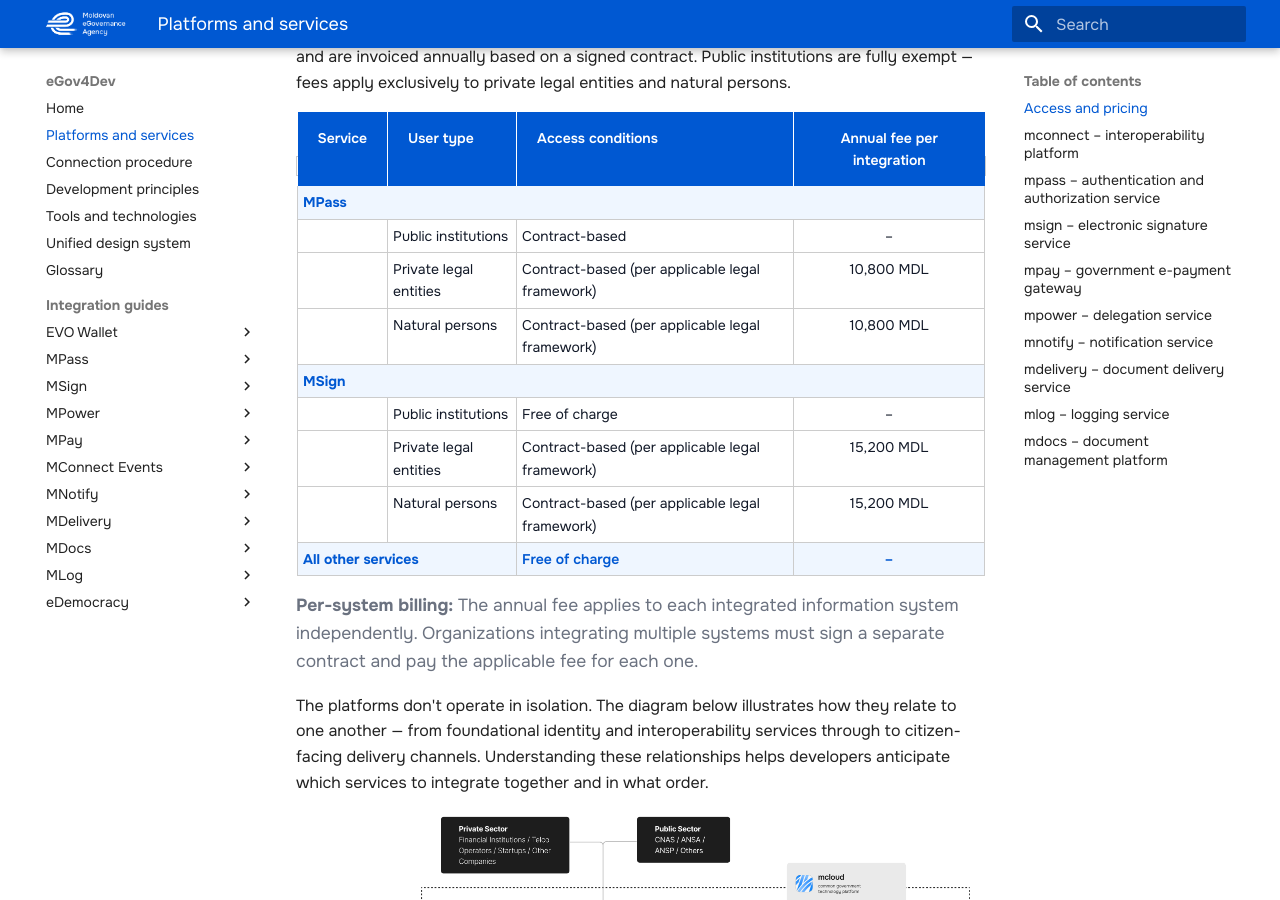
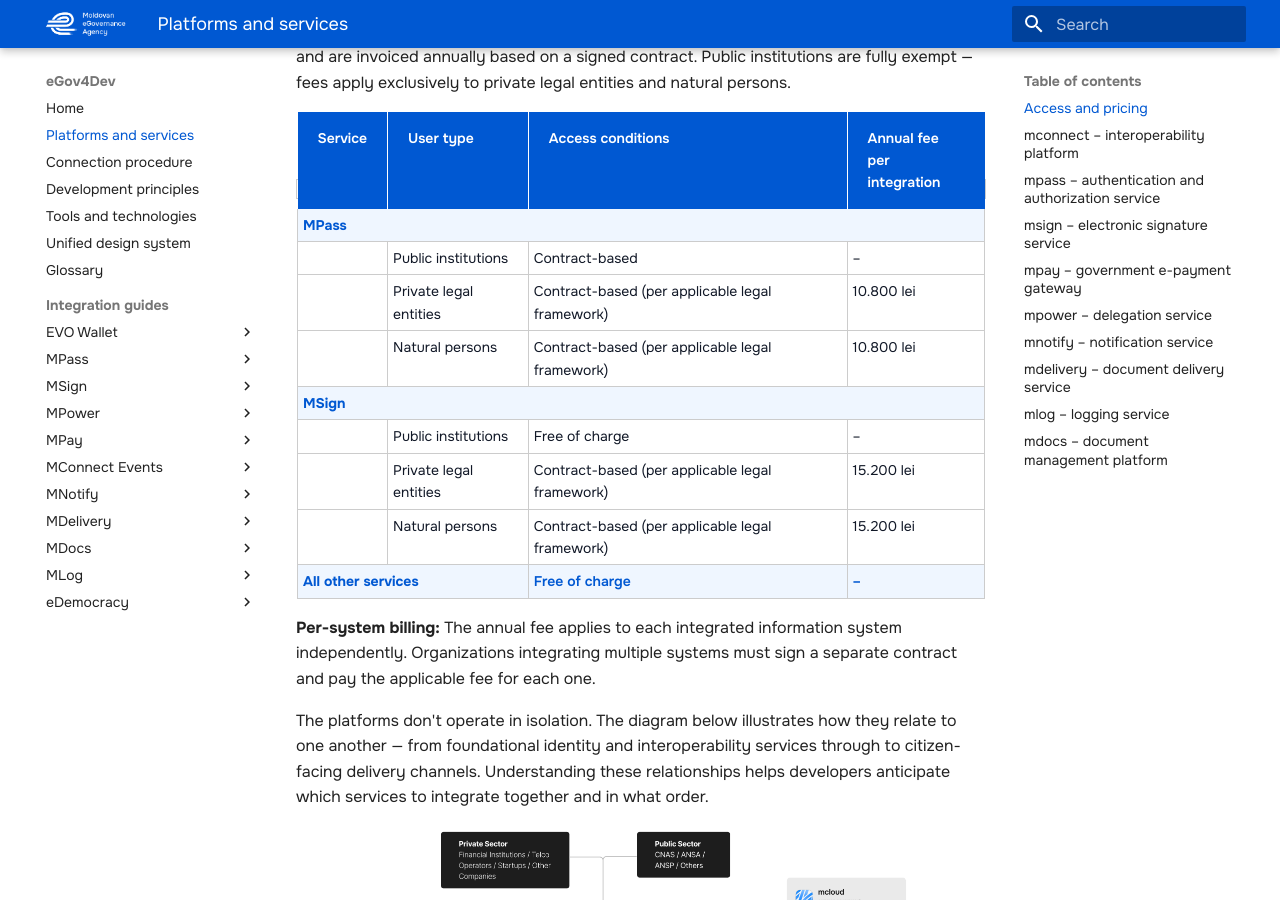
Before and after one commit to egov-moldova/egov4dev, an MkDocs documentation site: the page built from docs/platforms/index.md, in a window 1280 px wide and 900 px high, scrolled down 431 px. Built offline with MkDocs 1.6.1 and Material for MkDocs 9.7.7, drawn with Linux system fonts in a browser that asks for light colours.

Commit message:
Update pricing table in index.md to improve alignment and clarity, changing currency format from MDL to lei and enhancing overall readability.

```diff
--- a/docs/platforms/index.md
+++ b/docs/platforms/index.md
@@ -10,7 +10,7 @@
       <th>Service</th>
       <th>User type</th>
       <th>Access conditions</th>
-      <th style="text-align:center">Annual fee per integration</th>
+      <th style="width:20%">Annual fee per integration</th>
     </tr>
   </thead>
   <tbody>
@@ -21,19 +21,19 @@
       <td></td>
       <td>Public institutions</td>
       <td>Contract-based</td>
-      <td style="text-align:center">–</td>
+      <td style="text-align:left">–</td>
     </tr>
     <tr>
       <td></td>
       <td>Private legal entities</td>
       <td>Contract-based (per applicable legal framework)</td>
-      <td style="text-align:center">10,800 MDL</td>
+      <td style="text-align:left">10.800 lei</td>
     </tr>
     <tr>
       <td></td>
       <td>Natural persons</td>
       <td>Contract-based (per applicable legal framework)</td>
-      <td style="text-align:center">10,800 MDL</td>
+      <td style="text-align:left">10.800 lei</td>
     </tr>
     <tr class="product-row">
       <td colspan="4"><strong>MSign</strong></td>
@@ -42,31 +42,29 @@
       <td></td>
       <td>Public institutions</td>
       <td>Free of charge</td>
-      <td style="text-align:center">–</td>
+      <td style="text-align:left">–</td>
     </tr>
     <tr>
       <td></td>
       <td>Private legal entities</td>
       <td>Contract-based (per applicable legal framework)</td>
-      <td style="text-align:center">15,200 MDL</td>
+      <td style="text-align:left">15.200 lei</td>
     </tr>
     <tr>
       <td></td>
       <td>Natural persons</td>
       <td>Contract-based (per applicable legal framework)</td>
-      <td style="text-align:center">15,200 MDL</td>
+      <td style="text-align:left">15.200 lei</td>
     </tr>
     <tr class="product-row">
       <td colspan="2"><strong>All other services</strong></td>
       <td>Free of charge</td>
-      <td style="text-align:center">–</td>
+      <td style="text-align:left">–</td>
     </tr>
   </tbody>
 </table>
 
-<p style="font-size:0.875rem; color:#6b7280; margin-top:0.75rem;">
-  <strong>Per-system billing:</strong> The annual fee applies to each integrated information system independently. Organizations integrating multiple systems must sign a separate contract and pay the applicable fee for each one.
-</p>
+**Per-system billing:** The annual fee applies to each integrated information system independently. Organizations integrating multiple systems must sign a separate contract and pay the applicable fee for each one.
 
 The platforms don't operate in isolation. The diagram below illustrates how they relate to one another — from foundational identity and interoperability services through to citizen-facing delivery channels. Understanding these relationships helps developers anticipate which services to integrate together and in what order.
 
```
Also changed, not shown: 1 other file.
